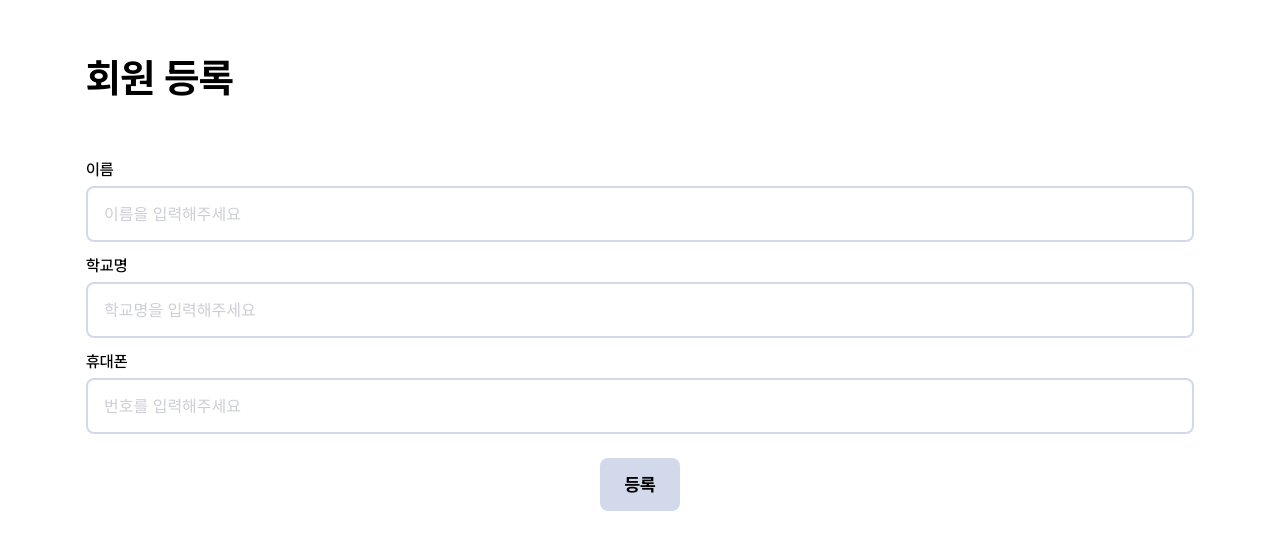
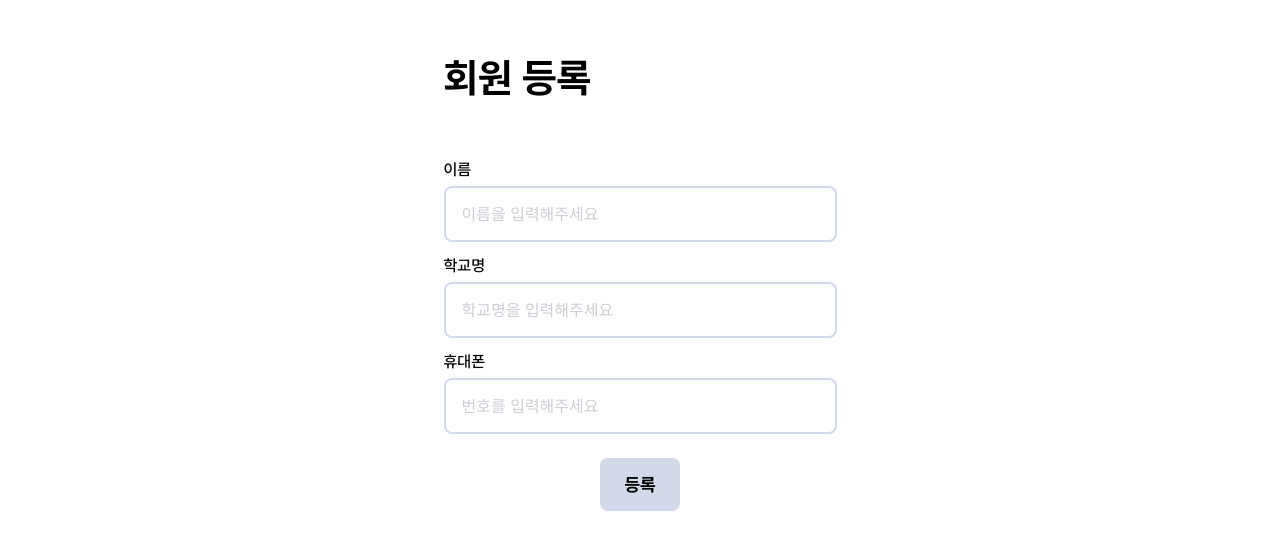
Before and after one commit to hyunzsu/aptimizer--aptifit, a Next.js app: page /register in a window 1280 px wide. Shown: the part 116-666 px from the top of the page. Built offline with nearby package versions, Linux system fonts and the light colour scheme.

Commit message:
[🎨UI] 회원가입 페이지 최대 너비값 수정
input이 최대 425px까지만 늘어나도록 width를 조정했다.

```diff
--- a/src/app/register/RegisterPage.module.css
+++ b/src/app/register/RegisterPage.module.css
@@ -3,6 +3,12 @@
   align-items: center;
   justify-content: center;
   height: 100vh;
+}
+
+.container {
+  width: 100%;
+  max-width: 425px;
+  padding: 0 16px;
 }
 
 .title {
@@ -24,6 +30,10 @@
 }
 
 @media (max-width: 425px) {
+  .container {
+    width: 100%;
+  }
+
   .title {
     font-size: var(--text-28);
     margin-bottom: var(--spacing-48);
--- a/src/app/register/page.tsx
+++ b/src/app/register/page.tsx
@@ -35,7 +35,7 @@ const RegisterPage = () => {
 
   return (
     <main className={s.RegisterPage}>
-      <LayoutContainer>
+      <div className={s.container}>
         <h2 className={s.title}>회원 등록</h2>
         <form className={s.form} onSubmit={handleFormSubmit}>
           <div className={s.inputContainer}>
@@ -65,7 +65,7 @@ const RegisterPage = () => {
             <Button type="submit">등록</Button>
           </div>
         </form>
-      </LayoutContainer>
+      </div>
     </main>
   );
 };
```
